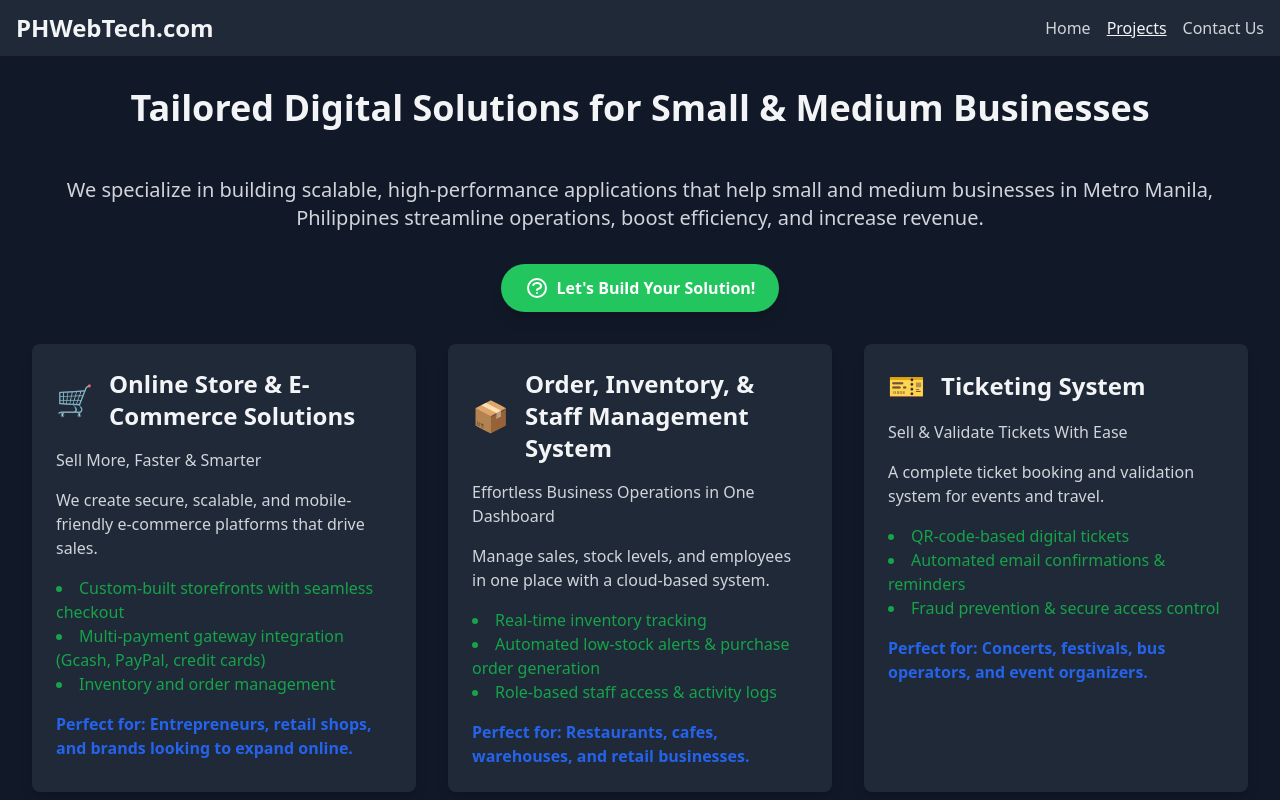
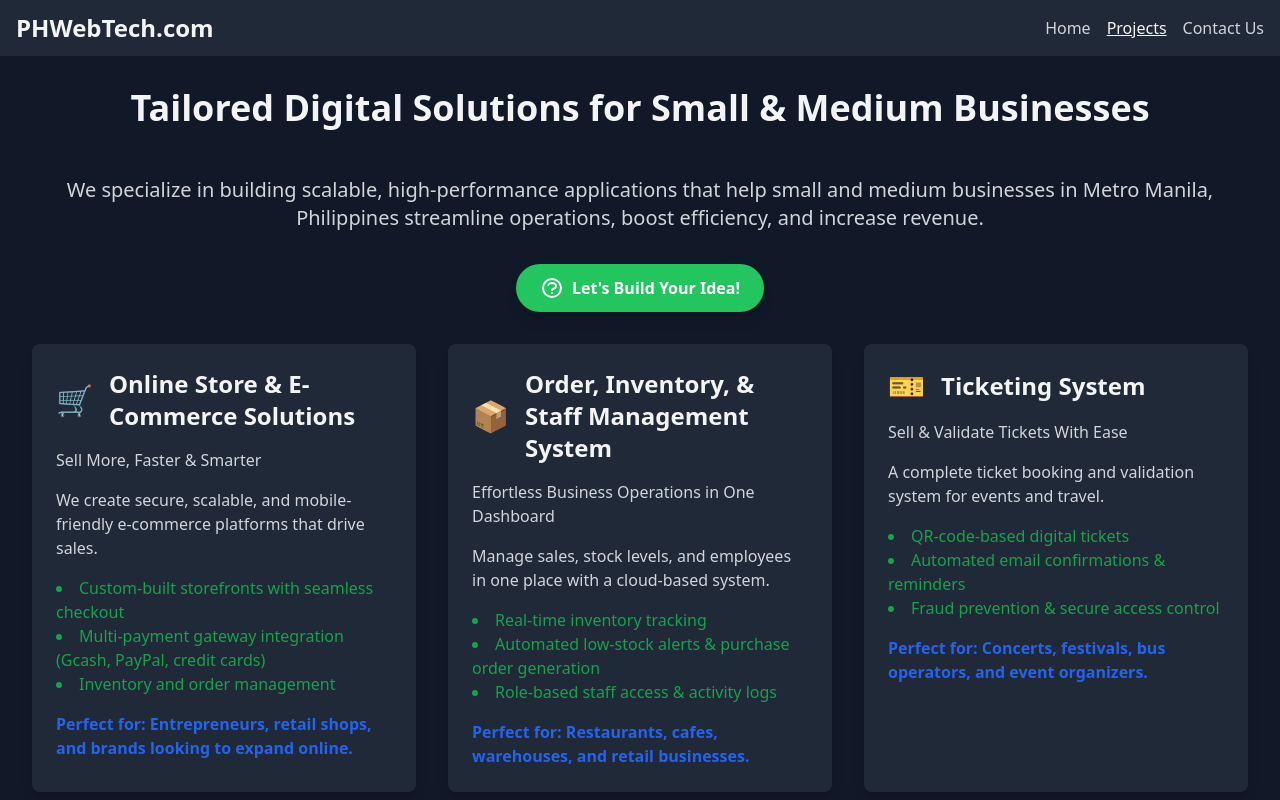
Before and after one commit to gabconcepcionph/phwebtech, a plain HTML site: page projects.html in a window 1280 px wide. Shown: the top 800 px of the page. Drawn offline with nearby package versions, Linux system fonts and the light colour scheme.

Commit message:
projects

```diff
--- a/projects.html
+++ b/projects.html
@@ -73,7 +73,7 @@
                     <svg xmlns="http://www.w3.org/2000/svg" class="h-6 w-6" fill="none" viewBox="0 0 24 24" stroke="currentColor">
                         <path stroke-linecap="round" stroke-linejoin="round" stroke-width="2" d="M8.228 9c.549-1.165 2.03-2 3.772-2 2.21 0 4 1.343 4 3 0 1.4-1.278 2.575-3.006 2.907-.542.104-.994.54-.994 1.093m0 3h.01M21 12a9 9 0 11-18 0 9 9 0 0118 0z" />
                     </svg>
-                    <span>Let's Build Your Solution!</span>
+                    <span>Let's Build Your Idea!</span>
                 </a>
             </div>
 
```
